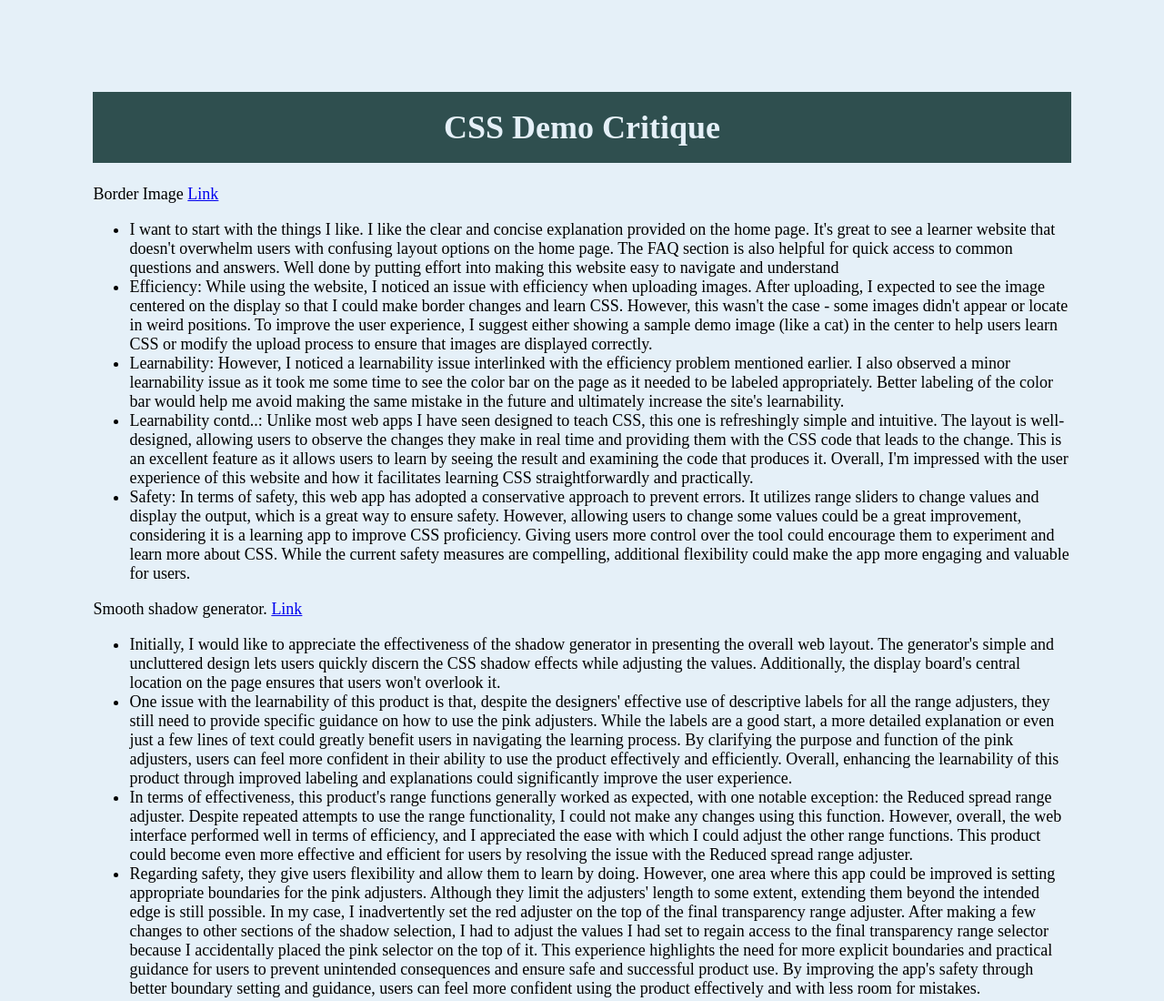
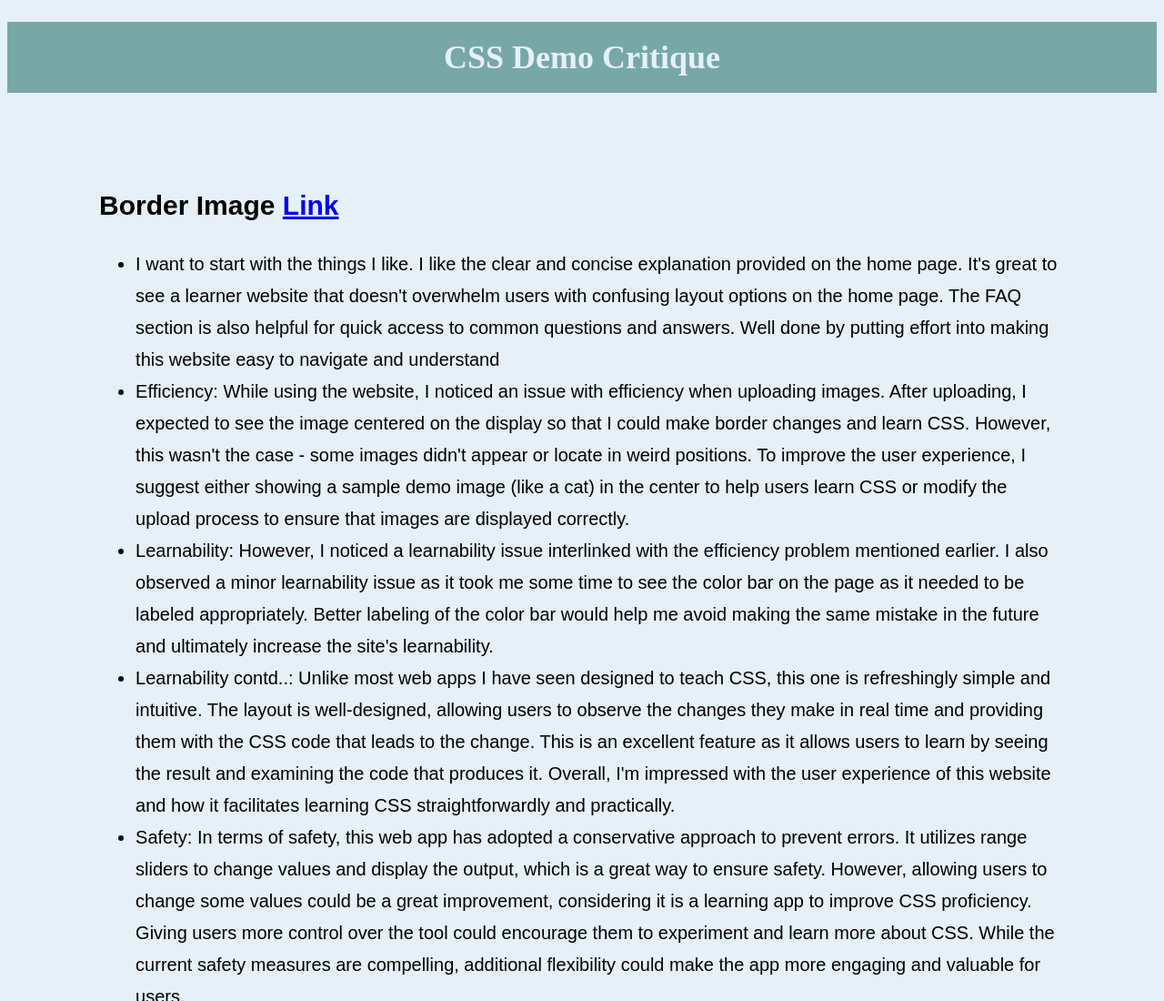
Before and after one commit to designftw/hw4-yonas39, a plain HTML site: page css-demo-critique/index.html in a window 1280 px wide. Shown: the top 1100 px of the page at 91% size. Drawn offline with Linux system fonts and the light colour scheme.

Commit message:
Update style.css

```diff
--- a/css-demo-critique/style.css
+++ b/css-demo-critique/style.css
@@ -1,16 +1,24 @@
 /* genral styles */
 body {
-  padding: 3% 5%;
-  margin: 3%;
   background-color: rgb(229, 240, 248);
   font-family: "Times New Roman", Times, sans-serif;
   font-size: 18px;
 }
 body h1 {
   text-align: center;
-  /* color: rgb(0, 255, 128); */
   color: rgb(229, 240, 248);
-  /* background-color: lightslategray; */
-  background-color: darkslategray;
+  background-color: rgb(120, 167, 167);
   padding: 0.5em;
 }
+
+body article {
+  line-height: 35px;
+  padding: 3% 5%;
+  margin: 3%;
+  font-size: 20px;
+  font-family: Arial, Helvetica, sans-serif;
+}
+p {
+  font-size: 30px;
+  font-weight: bold;
+}
```
